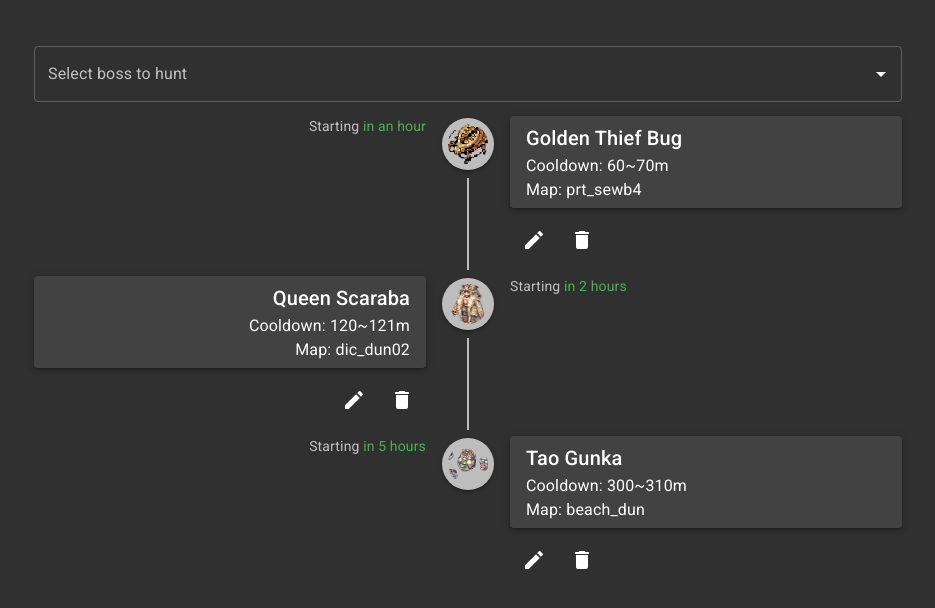
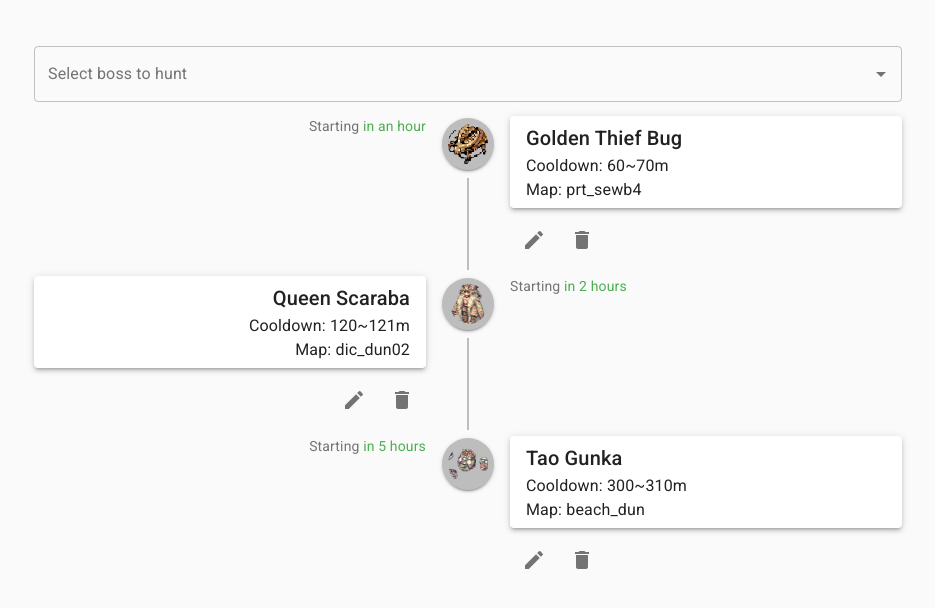
Before and after one commit to kasper573/ragnarok-boss-tracker, a React (Create React App) app: page / in a window 1280 px wide. Shown: the top 608 px of the page, without its empty margins (172-1107 px from the left). Built offline with nearby package versions, Linux system fonts and the light colour scheme.

Commit message:
Choose theme based on darkness preference

```diff
--- a/src/App.tsx
+++ b/src/App.tsx
@@ -1,11 +1,8 @@
 import React, { useState } from "react";
 import styled, { ThemeProvider as SCThemeProvider } from "styled-components";
 import { HuntTimeline } from "./HuntTimeline";
-import {
-  Theme,
-  ThemeProvider as MuiThemeProvider,
-} from "@material-ui/core/styles";
-import { CssBaseline } from "@material-ui/core";
+import { ThemeProvider as MuiThemeProvider } from "@material-ui/core/styles";
+import { CssBaseline, useMediaQuery } from "@material-ui/core";
 import { Container } from "./Container";
 import { BossSelector } from "./BossSelector";
 import { useListState } from "./useListState";
@@ -14,13 +11,14 @@ import { Boss } from "./Boss";
 import MomentUtils from "@date-io/moment";
 import { MuiPickersUtilsProvider } from "@material-ui/pickers";
 import { HuntEditor } from "./HuntEditor";
+import { createAppTheme } from "./theme";
 
 export type AppProps = {
-  theme: Theme;
   bosses: Boss[];
 };
 
-export const App: React.FC<AppProps> = ({ theme, bosses }) => {
+export const App: React.FC<AppProps> = ({ bosses }) => {
+  const prefersDarkTheme = useMediaQuery("(prefers-color-scheme: dark)");
   const [hunts, addHunt, removeHunt, replaceHunt] = useListState<Hunt>(
     bosses.map((boss) => new Hunt(boss))
   );
@@ -38,6 +36,7 @@ export const App: React.FC<AppProps> = ({ theme, bosses }) => {
     stopEditing();
   };
   const startCreating = (boss: Boss) => startEditing(new Hunt(boss));
+  const theme = createAppTheme(prefersDarkTheme ? "dark" : "light");
   return (
     <MuiThemeProvider theme={theme}>
       <SCThemeProvider theme={theme}>
--- a/src/index.tsx
+++ b/src/index.tsx
@@ -3,12 +3,11 @@ import React from "react";
 import ReactDOM from "react-dom";
 import { App } from "./App";
 import * as serviceWorker from "./serviceWorker";
-import { theme } from "./theme";
 import { bosses } from "./bossesFixture";
 
 ReactDOM.render(
   <React.StrictMode>
-    <App theme={theme} bosses={bosses} />
+    <App bosses={bosses} />
   </React.StrictMode>,
   document.getElementById("root")
 );
--- a/src/theme.ts
+++ b/src/theme.ts
@@ -1,6 +1,7 @@
 import { createMuiTheme } from "@material-ui/core/styles";
 
-export const theme = createMuiTheme({
+export const createAppTheme = (type: "dark" | "light") =>
+  createMuiTheme({
     overrides: {
       MuiCssBaseline: {
         "@global": {
@@ -14,6 +15,6 @@ export const theme = createMuiTheme({
       },
     },
     palette: {
-    type: "dark",
+      type,
     },
   });
```
Also changed, not shown: 1 other file (tests, documents, lock files or other folders). Lines whose indentation alone changed are shown as unchanged.
